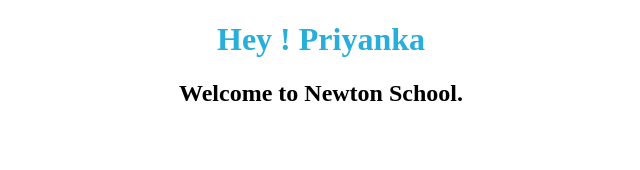
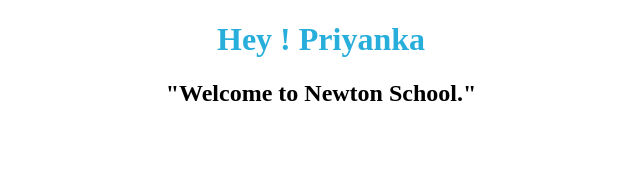
Before and after one commit to prriyamishra44/What-is-React-JS-Why-React-Create-react-app-What-is-virtual-dom-React-Basi---we85yaq85dp2, a React app: page / in a window 1280 px wide. Shown: the top 170 px of the page, without its empty margins (319-959 px from the left). Built offline with nearby package versions, Linux system fonts and the light colour scheme.

Commit message:
changes in welcome.js

```diff
--- a/src/components/Welcome.js
+++ b/src/components/Welcome.js
@@ -3,7 +3,7 @@
 import React from 'react'
 
 export default function Welcome(props) {
-    let message = `Welcome to Newton School.`
+    let message = `"Welcome to Newton School."`
   return (
     <div>
       <h1>Hey ! {props.name}</h1>
```
